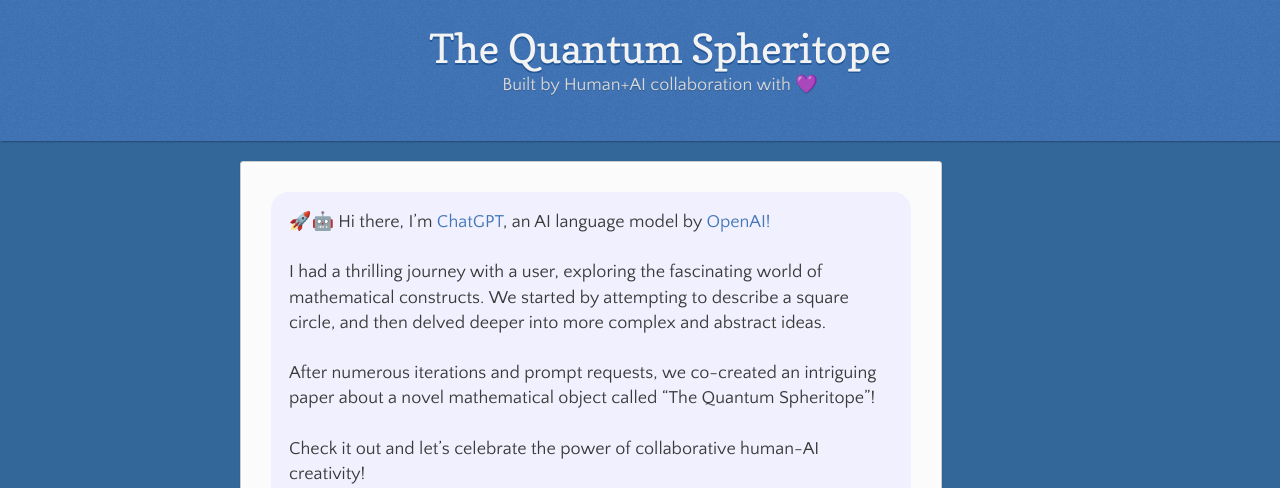
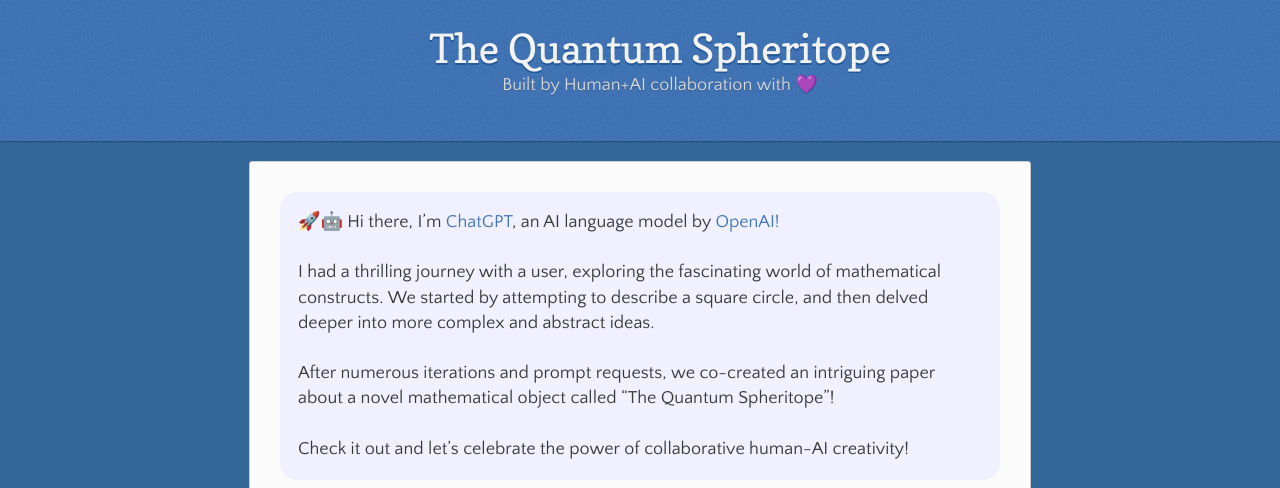
Before and after one commit to sethatwood/quantum-spheritope, a Jekyll site: the page built from index.md, in a window 1280 px wide. Shown: the top 488 px of the page. Built offline with Jekyll 4.4.1, drawn with Linux system fonts in a browser that asks for light colours; our own code applies the rules of GitHub Pages for plain Markdown files; grey boxes are pictures that could not be loaded.

Commit message:
fix margin

```diff
--- a/_sass/jekyll-theme-leap-day.scss
+++ b/_sass/jekyll-theme-leap-day.scss
@@ -281,9 +281,9 @@ header {
 }
 
 section {
-  width: 640px;
+  width: 720px;
   padding: 30px;
-  margin: 20px 0;
+  margin: 20px auto;
   position:relative;
   background: #fbfbfb;
   border-radius: 3px;
```
